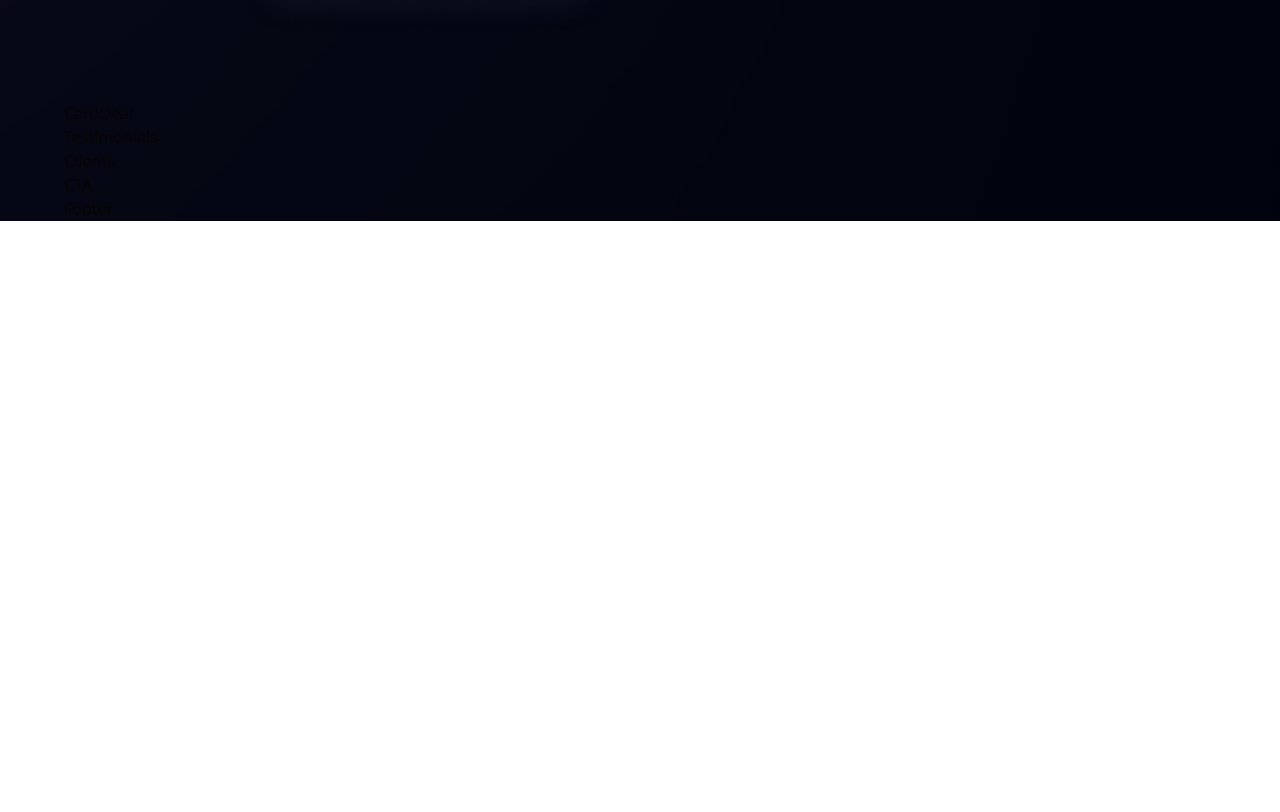
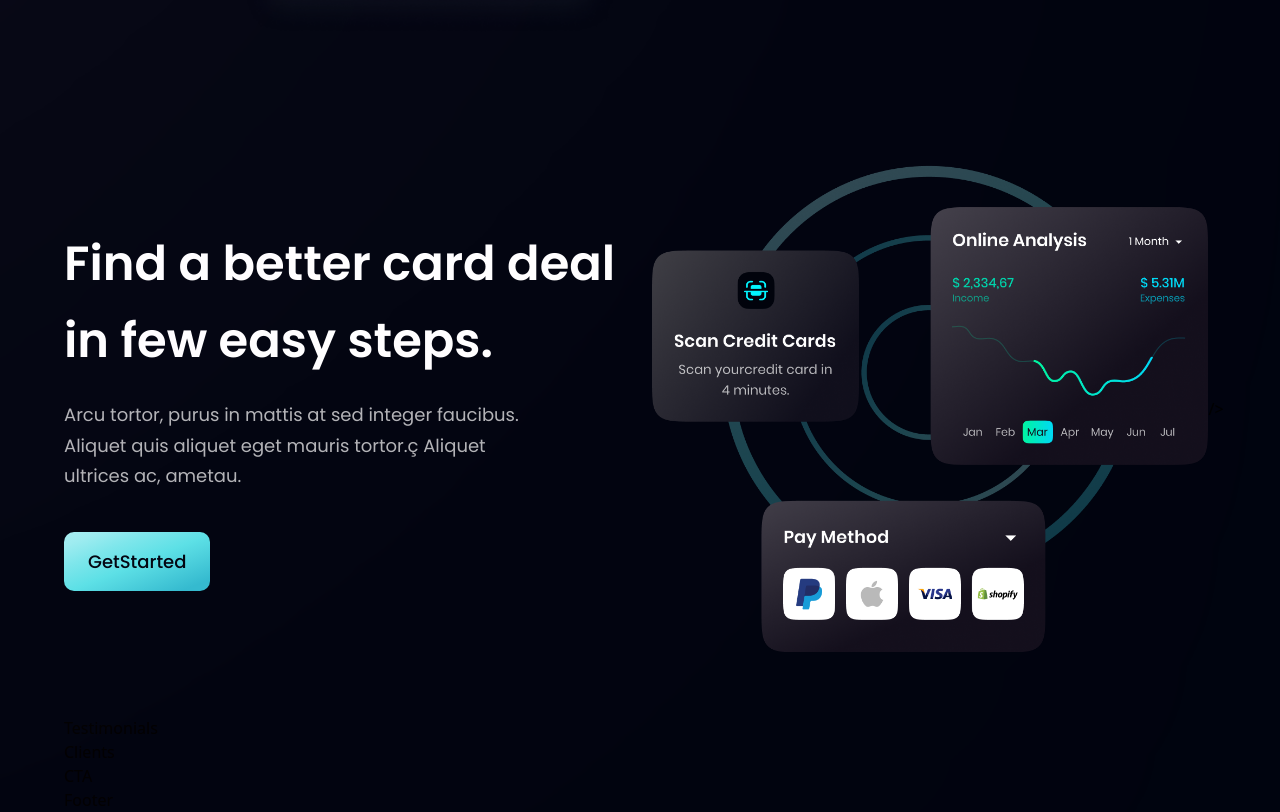
Before and after one commit to DEZester/react_tailwind, a React (Vite) app: page / in a window 1280 px wide. Shown: the part 2088-2900 px from the top of the page. Before the commit the page ends 2309 px from the top, so only its background shows below. Built offline with nearby package versions, Linux system fonts and the light colour scheme.

Commit message:
Created CardDeal component

```diff
--- a/src/components/Button.jsx
+++ b/src/components/Button.jsx
@@ -3,7 +3,7 @@
 const Button = ({ styles }) => {
 	return (
 		<button type='button'
-				className={`py-4 px-6 bg-blue-gradient font-poppins font-medium text-[18px] text-primary outline-none ${styles}`}>GetStarted</button>
+				className={`py-4 px-6 bg-blue-gradient font-poppins font-medium text-[18px] text-primary outline-none ${styles} rounded-[10px]`}>GetStarted</button>
 	)
 }
 export default Button
--- a/src/components/CardDeal.jsx
+++ b/src/components/CardDeal.jsx
@@ -1,8 +1,28 @@
-import React from 'react'
+import { card } from '../assets'
+import styles, { layout } from '../style'
+import Button from './Button'
 
-const CardDeal = () => {
-	return (
-		<div>CardDeal</div>
+const CardDeal = () =>
+	(
+		<section className={layout.section}>
+			<div className={layout.sectionInfo}>
+				<h2 className={styles.heading2}>
+					Find a better card deal <br className='sm:block hidden' /> in few easy
+					steps.
+				</h2>
+				<p className={`${styles.paragraph} max-w-[470px] mt-5`}>
+					Arcu tortor, purus in mattis at sed integer faucibus. Aliquet quis
+					aliquet eget mauris tortor.ç Aliquet ultrices ac, ametau.
+				</p>
+
+				<Button styles='mt-10' />
+			</div>
+
+			<div className={layout.sectionImg}>
+				<img src={card} alt='car' className='w-[100%] h-[100%]' />
+				/>
+			</div>
+		</section>
 	)
-}
+
 export default CardDeal
```
